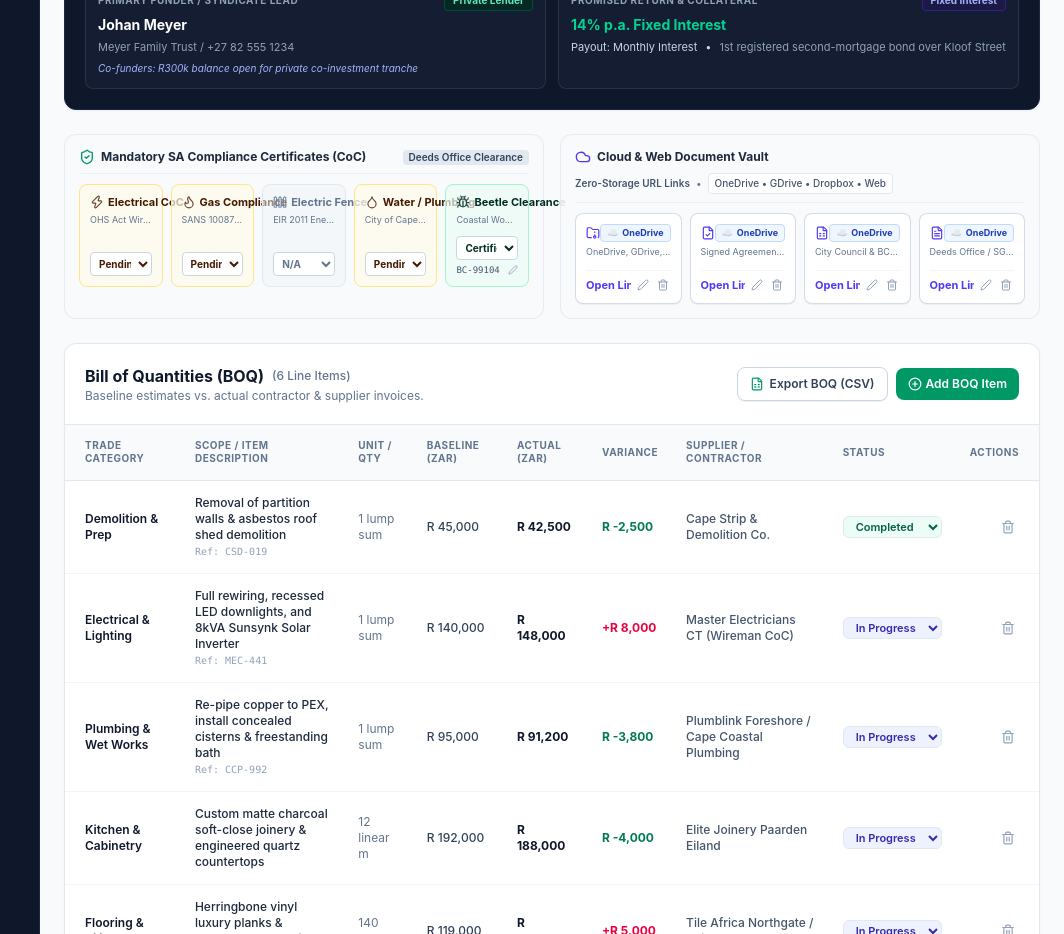
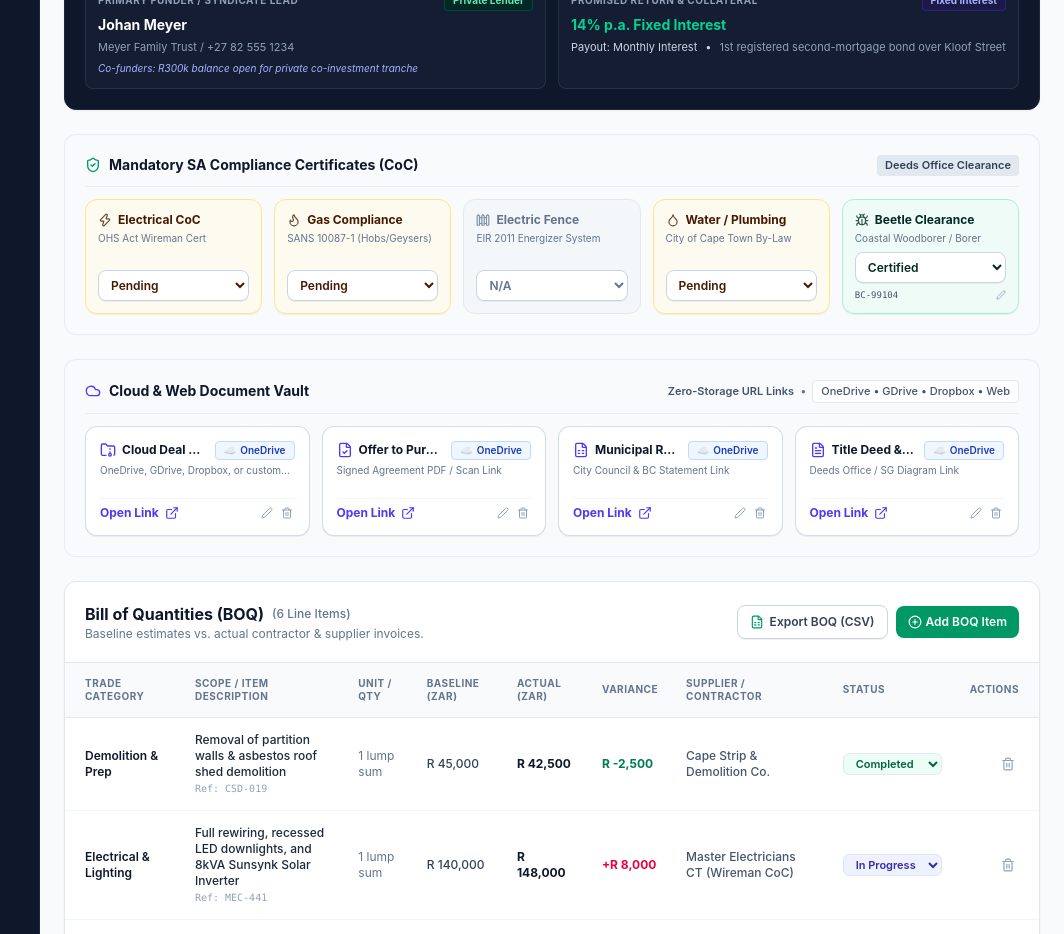
Before and after one commit to morokakk/sa-property-hub, a Next.js app: page /flips in a window 1280 px wide. Shown: the part 1020-1954 px from the top of the page, without its empty margins (216-1280 px from the left). Built offline with nearby package versions, Linux system fonts and the light colour scheme.

Commit message:
fix(flips): place CoC checklist and Cloud Document Vault on separate full-width rows to prevent text cutoff

```diff
--- a/src/app/flips/page.tsx
+++ b/src/app/flips/page.tsx
@@ -870,17 +870,17 @@
                   </div>
                 </div>
 
-                {/* SA Statutory Compliance (CoC) & Cloud Drive Vault */}
-                <div className="grid grid-cols-1 lg:grid-cols-2 gap-4">
+                {/* SA Statutory Compliance (CoC) */}
                 <ComplianceChecklist
                   certificates={activeFlip.cocChecklist}
                   onUpdate={(updated) => updateFlip(activeFlip.id, { cocChecklist: updated })}
                 />
+
+                {/* Cloud & Web Document Vault */}
                 <CloudDriveLinkVault
                   vault={activeFlip.driveVault}
                   onUpdate={(updated) => updateFlip(activeFlip.id, { driveVault: updated })}
                 />
-                </div>
 
                 {/* Bill of Quantities (BOQ) Table */}
                 <div className="bg-white rounded-xl border border-slate-200 overflow-hidden shadow-xs">
--- a/src/components/common/CloudDriveLinkVault.tsx
+++ b/src/components/common/CloudDriveLinkVault.tsx
@@ -187,22 +187,22 @@
   const activeProvider = urlInput ? detectCloudProvider(urlInput) : null;
 
   return (
-    <div className="bg-slate-50/90 rounded-xl border border-slate-200/80 p-3.5 space-y-2.5">
-      <div className="flex items-center justify-between pb-2 border-b border-slate-200/60 flex-wrap gap-2">
-        <div className="flex items-center gap-1.5 text-xs font-bold text-slate-800">
-          <Cloud className="w-4 h-4 text-indigo-600" />
+    <div className="bg-slate-50/90 rounded-xl border border-slate-200/80 p-4 sm:p-5 space-y-3">
+      <div className="flex items-center justify-between pb-2.5 border-b border-slate-200/60 flex-wrap gap-2">
+        <div className="flex items-center gap-2 text-xs sm:text-sm font-bold text-slate-900">
+          <Cloud className="w-4 h-4 text-indigo-600 shrink-0" />
           <span>Cloud & Web Document Vault</span>
         </div>
-        <div className="flex items-center gap-1.5 text-[10px] text-slate-500">
+        <div className="flex items-center gap-1.5 text-[10px] sm:text-[11px] text-slate-500">
           <span className="font-semibold text-slate-600">Zero-Storage URL Links</span>
           <span>•</span>
-          <span className="bg-white px-1.5 py-0.5 rounded border border-slate-200 text-slate-600 font-medium">
+          <span className="bg-white px-2 py-0.5 rounded border border-slate-200 text-slate-600 font-medium">
             OneDrive • GDrive • Dropbox • Web
           </span>
         </div>
       </div>
 
-      <div className="grid grid-cols-1 sm:grid-cols-2 lg:grid-cols-4 gap-2">
+      <div className="grid grid-cols-1 sm:grid-cols-2 lg:grid-cols-4 gap-3">
         {slots.map(({ key, label, sub, icon: Icon }) => {
           const hasUrl = Boolean(links[key]);
           const currentUrl = links[key];
@@ -212,23 +212,23 @@
           return (
             <div
               key={key}
-              className={`p-2.5 rounded-lg border text-xs flex flex-col justify-between transition-all ${
+              className={`p-3.5 rounded-xl border text-xs flex flex-col justify-between transition-all min-h-[110px] ${
                 hasUrl
                   ? 'bg-white border-slate-300/80 shadow-2xs'
                   : 'bg-slate-100/60 border-slate-200'
               }`}
             >
               <div>
-                <div className="flex items-center justify-between gap-1 mb-1">
+                <div className="flex items-center justify-between gap-2 mb-1">
                   <div className="flex items-center gap-1.5 min-w-0">
-                    <Icon className={`w-3.5 h-3.5 shrink-0 ${hasUrl ? 'text-indigo-600' : 'text-slate-400'}`} />
-                    <span className="font-bold text-[11px] text-slate-800 truncate" title={label}>
+                    <Icon className={`w-4 h-4 shrink-0 ${hasUrl ? 'text-indigo-600' : 'text-slate-400'}`} />
+                    <span className="font-bold text-xs text-slate-900 truncate" title={label}>
                       {label}
                     </span>
                   </div>
                   {provider && (
                     <span
-                      className={`shrink-0 inline-flex items-center gap-1 text-[9px] font-bold px-1.5 py-0.5 rounded border ${provider.badgeBg} ${provider.badgeText} ${provider.badgeBorder}`}
+                      className={`shrink-0 inline-flex items-center gap-1 text-[10px] font-semibold px-2 py-0.5 rounded border ${provider.badgeBg} ${provider.badgeText} ${provider.badgeBorder}`}
                       title={`Stored on ${provider.name}`}
                     >
                       <span>{provider.iconText}</span>
@@ -236,7 +236,7 @@
                     </span>
                   )}
                 </div>
-                <p className="text-[9px] text-slate-500 truncate mb-2">{sub}</p>
+                <p className="text-[10px] text-slate-500 leading-tight line-clamp-1 mb-2.5" title={sub}>{sub}</p>
               </div>
 
               {isEditing ? (
@@ -318,11 +318,11 @@
                     href={currentUrl}
                     target="_blank"
                     rel="noopener noreferrer"
-                    className="inline-flex items-center gap-1 text-[11px] font-bold text-indigo-600 hover:text-indigo-800 hover:underline truncate"
+                    className="inline-flex items-center gap-1.5 text-xs font-bold text-indigo-600 hover:text-indigo-800 hover:underline truncate"
                     title={`Open ${label} (${provider?.name || 'Link'})`}
                   >
                     <span>Open Link</span>
-                    <ExternalLink className="w-3 h-3 shrink-0" />
+                    <ExternalLink className="w-3.5 h-3.5 shrink-0" />
                   </a>
 
                   {!readOnly && (
--- a/src/components/common/ComplianceChecklist.tsx
+++ b/src/components/common/ComplianceChecklist.tsx
@@ -99,18 +99,18 @@
   };
 
   return (
-    <div className="bg-slate-50/90 rounded-xl border border-slate-200/80 p-3.5 space-y-2.5">
-      <div className="flex items-center justify-between pb-2 border-b border-slate-200/60">
-        <div className="flex items-center gap-1.5 text-xs font-bold text-slate-800">
-          <ShieldCheck className="w-4 h-4 text-emerald-600" />
+    <div className="bg-slate-50/90 rounded-xl border border-slate-200/80 p-4 sm:p-5 space-y-3">
+      <div className="flex items-center justify-between pb-2.5 border-b border-slate-200/60">
+        <div className="flex items-center gap-2 text-xs sm:text-sm font-bold text-slate-900">
+          <ShieldCheck className="w-4 h-4 text-emerald-600 shrink-0" />
           <span>Mandatory SA Compliance Certificates (CoC)</span>
         </div>
-        <span className="text-[10px] bg-slate-200 text-slate-700 px-1.5 py-0.2 rounded font-semibold">
+        <span className="text-[10px] sm:text-[11px] bg-slate-200 text-slate-700 px-2 py-0.5 rounded font-semibold">
           Deeds Office Clearance
         </span>
       </div>
 
-      <div className="grid grid-cols-1 sm:grid-cols-5 gap-2">
+      <div className="grid grid-cols-1 sm:grid-cols-2 md:grid-cols-3 lg:grid-cols-5 gap-3">
         {(Object.keys(certMeta) as Array<keyof ComplianceCertificates>).map((key) => {
           const item = certs[key] || { type: certMeta[key].label, status: 'Not Applicable' };
           const meta = certMeta[key];
@@ -119,28 +119,26 @@
           return (
             <div
               key={key}
-              className={`p-2.5 rounded-lg border text-xs flex flex-col justify-between transition-all ${
+              className={`p-3 rounded-xl border text-xs flex flex-col justify-between transition-all min-h-[110px] ${
                 item.status === 'Certified / Valid'
-                  ? 'bg-emerald-50/70 border-emerald-200 text-emerald-950'
+                  ? 'bg-emerald-50/70 border-emerald-200 text-emerald-950 shadow-2xs'
                   : item.status === 'Pending Inspection'
-                  ? 'bg-amber-50/70 border-amber-200 text-amber-950'
+                  ? 'bg-amber-50/70 border-amber-200 text-amber-950 shadow-2xs'
                   : 'bg-slate-100/50 border-slate-200 text-slate-500'
               }`}
             >
               <div>
-                <div className="flex items-center justify-between gap-1 mb-1">
-                  <div className="flex items-center gap-1">
-                    <Icon className="w-3.5 h-3.5 shrink-0 opacity-80" />
-                    <span className="font-bold text-[11px] truncate">{meta.label}</span>
-                  </div>
+                <div className="flex items-center gap-1.5 min-w-0 mb-1">
+                  <Icon className="w-3.5 h-3.5 shrink-0 opacity-80" />
+                  <span className="font-bold text-xs truncate" title={meta.label}>{meta.label}</span>
                 </div>
-                <p className="text-[9px] text-slate-500 truncate mb-1.5">{meta.sub}</p>
+                <p className="text-[10px] text-slate-500 leading-tight line-clamp-1 mb-2" title={meta.sub}>{meta.sub}</p>
               </div>
 
-              <div className="space-y-1 mt-1">
+              <div className="space-y-1.5 mt-auto">
                 {readOnly ? (
                   <span
-                    className={`inline-block text-[10px] font-bold px-1.5 py-0.2 rounded ${
+                    className={`inline-block text-xs font-semibold px-2 py-0.5 rounded ${
                       item.status === 'Certified / Valid'
                         ? 'bg-emerald-200 text-emerald-900'
                         : item.status === 'Pending Inspection'
@@ -154,7 +152,7 @@
                   <select
                     value={item.status}
                     onChange={(e) => handleStatusChange(key, e.target.value as CoCStatus)}
-                    className="w-full text-[10px] font-bold py-1 px-1 rounded border border-slate-300 bg-white cursor-pointer"
+                    className="w-full text-xs font-semibold py-1.5 px-2 rounded-lg border border-slate-300 bg-white cursor-pointer shadow-2xs"
                   >
                     <option value="Not Applicable">N/A</option>
                     <option value="Pending Inspection">Pending</option>
```
Lines whose indentation alone changed are shown as unchanged.
